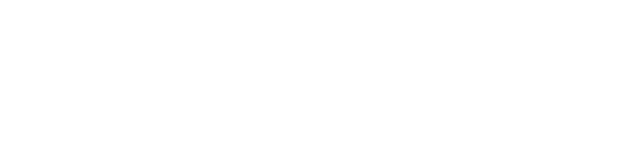
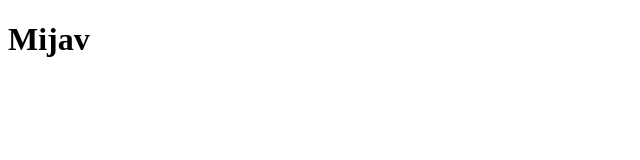
Before and after one commit to amandabirkholm/git_training, a plain HTML site: page index.html in a window 1280 px wide. Shown: the whole page, without its empty margins (0-640 px from the left). Drawn offline with Linux system fonts and the light colour scheme.

Commit message:
Added h1

```diff
--- a/index.html
+++ b/index.html
@@ -5,6 +5,6 @@
     <title>Fed titel</title>
   </head>
   <body>
-
+    <h1>Mijav</h1>
   </body>
 </html>
```
